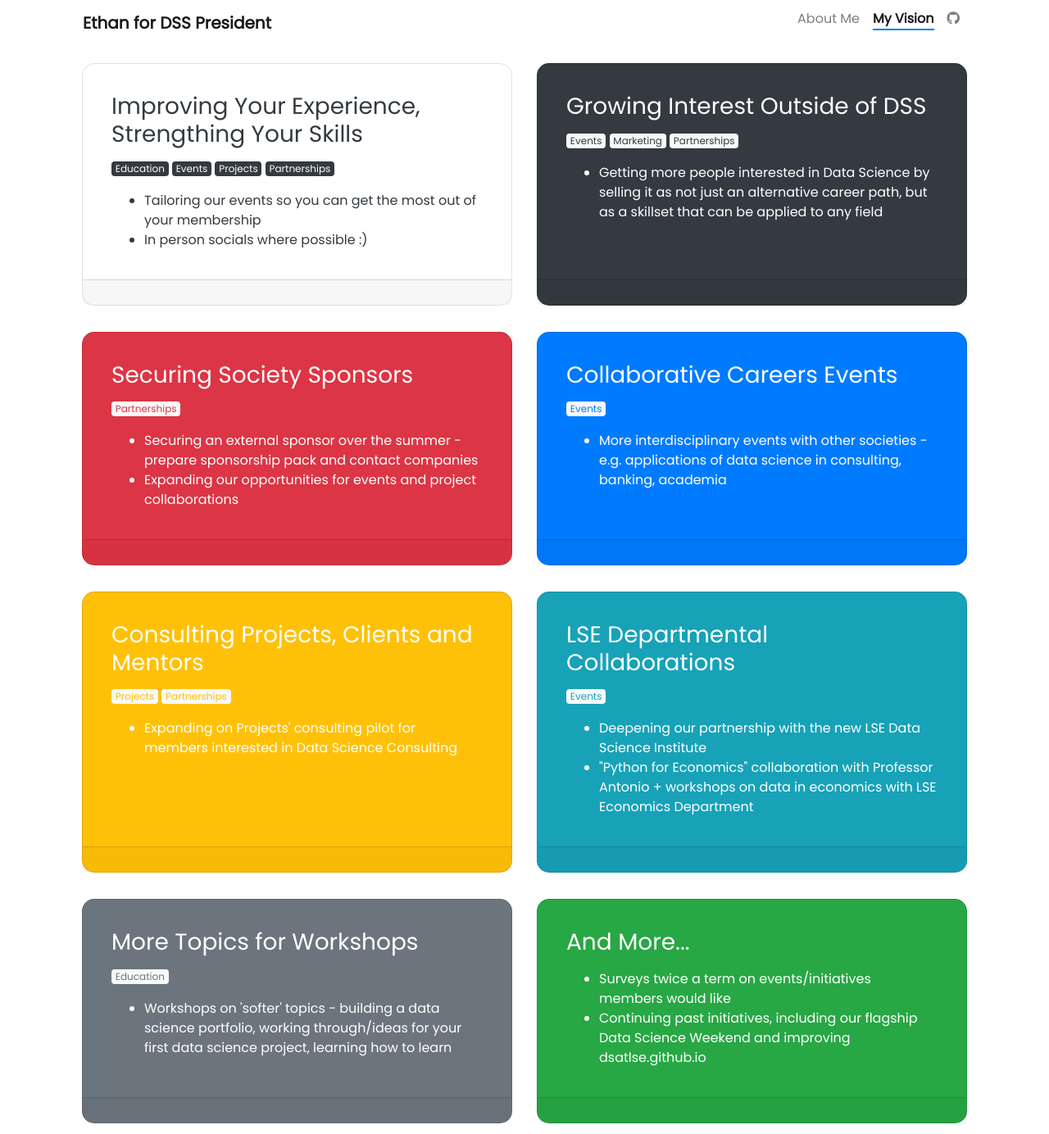
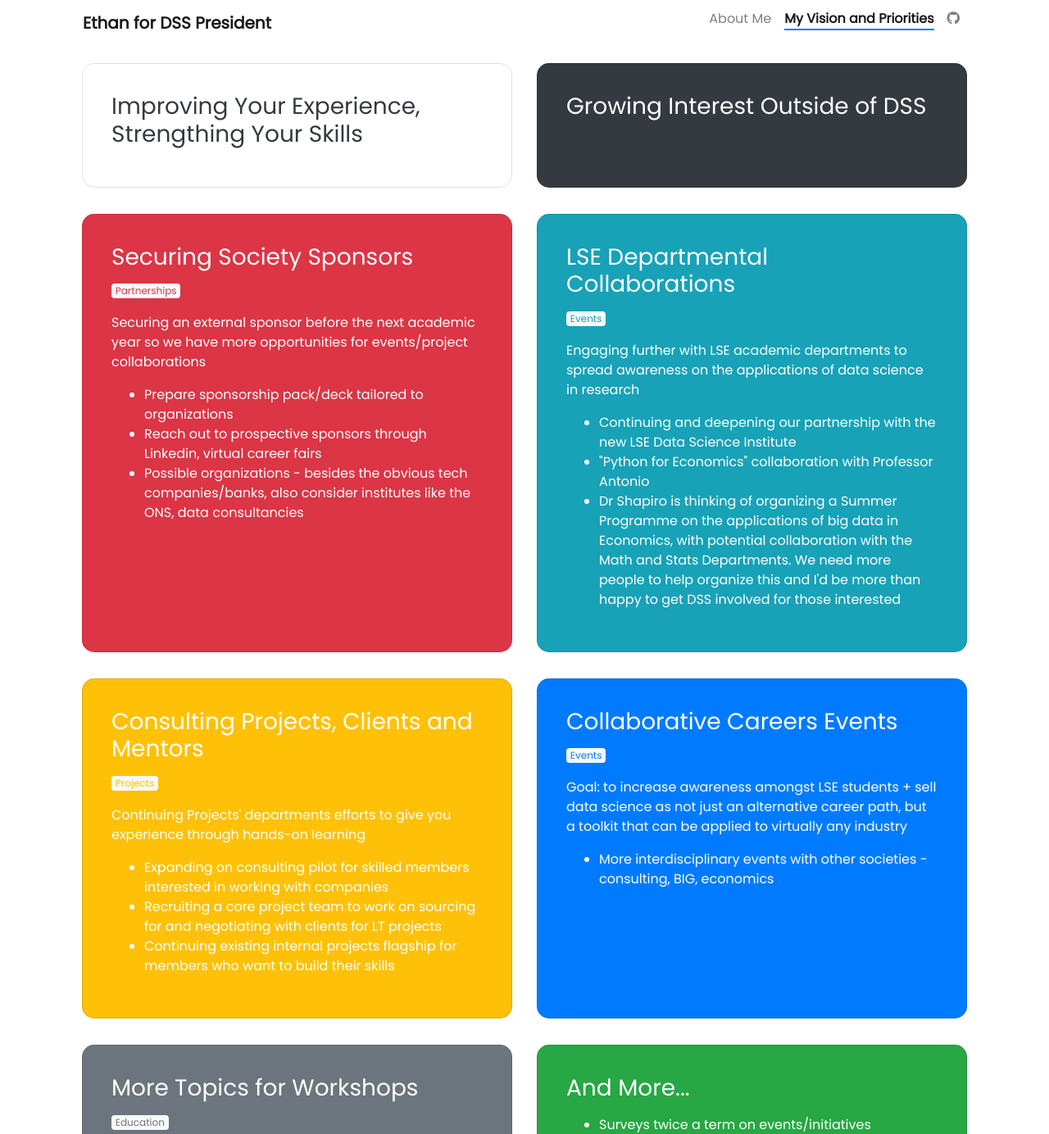
Before and after one commit to ethan-cheong/DSSManifesto, a plain HTML site: page my_vision/index.html in a window 1280 px wide. Shown: the part 53-1437 px from the top of the page at 82% size. Drawn offline with nearby package versions, Linux system fonts and the light colour scheme.

Commit message:
Update vision+priorities and pfp

```diff
--- a/my_vision/index.html
+++ b/my_vision/index.html
@@ -20,10 +20,10 @@
   <meta name="viewport" content="width=device-width, initial-scale=1">
 
   <meta property="og:type" content="website">
-  <meta property="og:title" content="My Vision">
+  <meta property="og:title" content="My Vision and Priorities">
   <meta property="og:description" content="Exponentially growing our Data Science Community, both inside and out">
 
-  <title>My Vision</title>
+  <title>My Vision and Priorities</title>
   <meta name="description" content="Exponentially growing our Data Science Community, both inside and out">
 
 
@@ -60,7 +60,7 @@
 
       <a class="nav-item nav-link " href="/about/">About Me</a>
 
-      <a class="nav-item nav-link active" href="/my_vision/">My Vision</a>
+      <a class="nav-item nav-link active" href="/my_vision/">My Vision and Priorities</a>
 
       <a class="nav-item nav-link " href="https://github.com/ethan-cheong/"><i class="fab fa-1x fa-github"></i></a>
 
@@ -76,26 +76,9 @@
   <a class="post card border border-">
     <div class="card-body text-dark">
       <h3 class="card-title">Improving Your Experience, Strengthing Your Skills</h3>
-      <p class="card-text">
-
-        <span class="badge badge-dark">Education</span>
-
-        <span class="badge badge-dark">Events</span>
-
-        <span class="badge badge-dark">Projects</span>
-
-        <span class="badge badge-dark">Partnerships</span>
-
-      </p>
-      <p class="card-text">
-        <ul>
-        <li>Tailoring our events so you can get the most out of your membership</li>
-        <li>In person socials where possible :) </li>
-        </ul></p>
-    </div>
-    <div class="card-footer text-dark">
 
     </div>
+
   </a>
 </div>
 
@@ -103,23 +86,9 @@
 <a class="post card bg-dark">
 <div class="card-body text-white">
   <h3 class="card-title">Growing Interest Outside of DSS</h3>
-  <p class="card-text">
-
-    <span class="badge badge-light text-dark">Events</span>
-
-    <span class="badge badge-light text-dark">Marketing</span>
-
-    <span class="badge badge-light text-dark">Partnerships</span>
-
-  </p>
-  <p class="card-text">
-    <ul>
-      <li>Getting more people interested in Data Science by selling it as not just an alternative career path, but as a skillset that can be applied to any field</li>
-    </ul></p>
-</div>
-<div class="card-footer text-dark">
 
 </div>
+
 </a>
 </div>
 
@@ -135,60 +104,15 @@
 
       </p>
       <p class="card-text">
+        Securing an external sponsor before the next academic year so we have more opportunities for events/project collaborations
         <ul>
-          <li>Securing an external sponsor over the summer - prepare sponsorship pack and contact companies</li>
-          <li>Expanding our opportunities for events and project collaborations </li>
+          <li>Prepare sponsorship pack/deck tailored to organizations</li>
+          <li>Reach out to prospective sponsors through Linkedin, virtual career fairs</li>
+          <li>Possible organizations - besides the obvious tech companies/banks, also consider institutes like the ONS, data consultancies</li>
         </ul>
       </p>
     </div>
-    <div class="card-footer text-white">
 
-    </div>
-  </a>
-</div>
-
-<div class="col-lg-6 my-3 wow animated fadeIn" data-wow-delay=".15s">
-<a class="post card bg-primary">
-<div class="card-body text-white">
-  <h3 class="card-title">Collaborative Careers Events</h3>
-  <p class="card-text">
-
-    <span class="badge badge-light text-primary">Events</span>
-
-  </p>
-  <p class="card-text">
-    <ul>
-      <li>More interdisciplinary events with other societies - e.g. applications of data science in consulting, banking, academia </li>
-    </ul></p>
-</div>
-<div class="card-footer text-white">
-
-</div>
-</a>
-</div>
-
-
-
-    <div class="col-lg-6 my-3 wow animated fadeIn" data-wow-delay=".15s">
-  <a class="post card bg-warning">
-
-    <div class="card-body text-white">
-      <h3 class="card-title">Consulting Projects, Clients and Mentors</h3>
-      <p class="card-text">
-
-        <span class="badge badge-light text-warning">Projects</span>
-
-        <span class="badge badge-light text-warning">Partnerships</span>
-
-      </p>
-      <p class="card-text">
-        <ul>
-          <li> Expanding on Projects' consulting pilot for members interested in Data Science Consulting </li>
-        </ul>
-    </div>
-    <div class="card-footer text-white">
-
-    </div>
   </a>
 </div>
 
@@ -202,18 +126,59 @@
 
   </p>
   <p class="card-text">
+    Engaging further with LSE academic departments to spread awareness on the applications of data science in research
     <ul>
-      <li> Deepening our partnership with the new LSE Data Science Institute </li>
-      <li> "Python for Economics" collaboration with Professor Antonio + workshops on data in economics with LSE Economics Department </li>
+      <li> Continuing and deepening our partnership with the new LSE Data Science Institute</li>
+      <li> "Python for Economics" collaboration with Professor Antonio</li>
+      <li> Dr Shapiro is thinking of organizing a Summer Programme on the applications of big data in Economics,
+        with potential collaboration with the Math and Stats Departments. We need more people to help organize this and I'd be
+      more than happy to get DSS involved for those interested</li>
     </ul>
       </p>
-</div>
-<div class="card-footer text-white">
-
 </div>
 </a>
 </div>
 
+    <div class="col-lg-6 my-3 wow animated fadeIn" data-wow-delay=".15s">
+  <a class="post card bg-warning">
+
+    <div class="card-body text-white">
+      <h3 class="card-title">Consulting Projects, Clients and Mentors</h3>
+      <p class="card-text">
+
+        <span class="badge badge-light text-warning">Projects</span>
+
+      </p>
+      <p class="card-text">
+        Continuing Projects' departments efforts to give you experience through hands-on learning
+        <ul>
+          <li> Expanding on consulting pilot for skilled members interested in working with companies</li>
+          <li> Recruiting a core project team to work on sourcing for and negotiating with clients for LT projects</li>
+          <li> Continuing existing internal projects flagship for members who want to build their skills</li>
+        </ul>
+    </div>
+  </a>
+</div>
+
+
+<div class="col-lg-6 my-3 wow animated fadeIn" data-wow-delay=".15s">
+<a class="post card bg-primary">
+<div class="card-body text-white">
+  <h3 class="card-title">Collaborative Careers Events</h3>
+  <p class="card-text">
+
+    <span class="badge badge-light text-primary">Events</span>
+
+  </p>
+  <p class="card-text">
+    Goal: to increase awareness amongst LSE students + sell data science as not just an alternative career path, but a toolkit that can be applied
+    to virtually any industry
+    <ul>
+      <li>More interdisciplinary events with other societies - consulting, BIG, economics </li>
+    </ul></p>
+</div>
+</a>
+</div>
 
 
     <div class="col-lg-6 my-3 wow animated fadeIn" data-wow-delay=".15s">
@@ -226,11 +191,13 @@
 
       </p>
       <p class="card-text">
+        Workshops on 'softer' topics, in line with DSS's goal of making data science approachable for all
         <ul>
-          <li>Workshops on 'softer' topics - building a data science portfolio, working through/ideas for your first data science project, learning how to learn </li> </ul></p>
-    </div>
-    <div class="card-footer text-white">
-
+          <li>Building a data science portfolio</li>
+          <li>Working through/ideas for your first data science project</li>
+          <li>Learning how to learn data science</li>
+          <li>Plus continuing our introductory workshops in ML, programming </li>
+        </ul></p>
     </div>
   </a>
 </div>
@@ -246,11 +213,9 @@
     <ul>
       <li>Surveys twice a term on events/initiatives members would like</li>
       <li> Continuing past initiatives, including our flagship Data Science Weekend and improving dsatlse.github.io</li>
+      <li> In-person socials wherever possible :)
     </ul>
       </p>
-</div>
-<div class="card-footer text-white">
-
 </div>
 </a>
 </div>
```
Also changed, not shown: about/index.html (+7 -7 lines), index.html (+1 -1 lines), assets/ethan.jpg.
